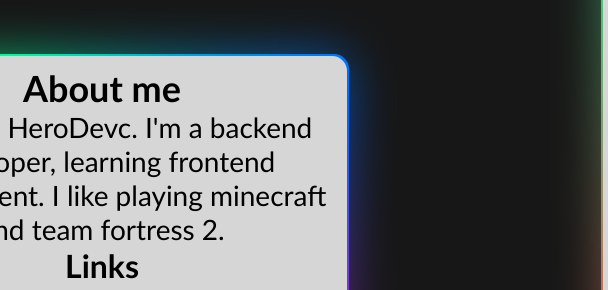
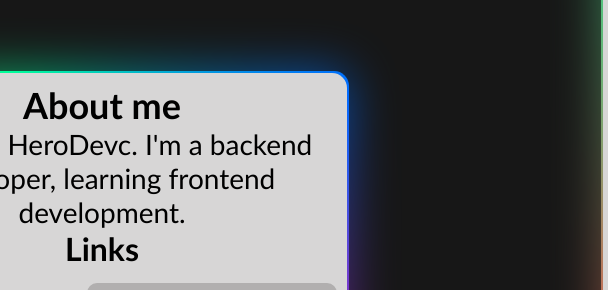
Before and after one commit to HeroDevc/website, a plain HTML site: page index.html in a window 1280 px wide. Shown: the part 288-578 px from the top of the page, 0-608 px from the left. Drawn offline with Linux system fonts and the light colour scheme.

Commit message:
Update index.html

```diff
--- a/index.html
+++ b/index.html
@@ -433,7 +433,7 @@
     <div class="introduction-div">
         <div class="about-text-area">
             <h1>About me</h1>
-            <p>Hello I'm HeroDevc. I'm a backend developer, learning frontend development. I like playing minecraft and team fortress 2.</p>
+            <p>Hello I'm HeroDevc. I'm a backend developer, learning frontend development.</p>
             <h2>Links</h2>
             <div class="about-links">
                 <a href="https://github.com/HeroDevc">
```
